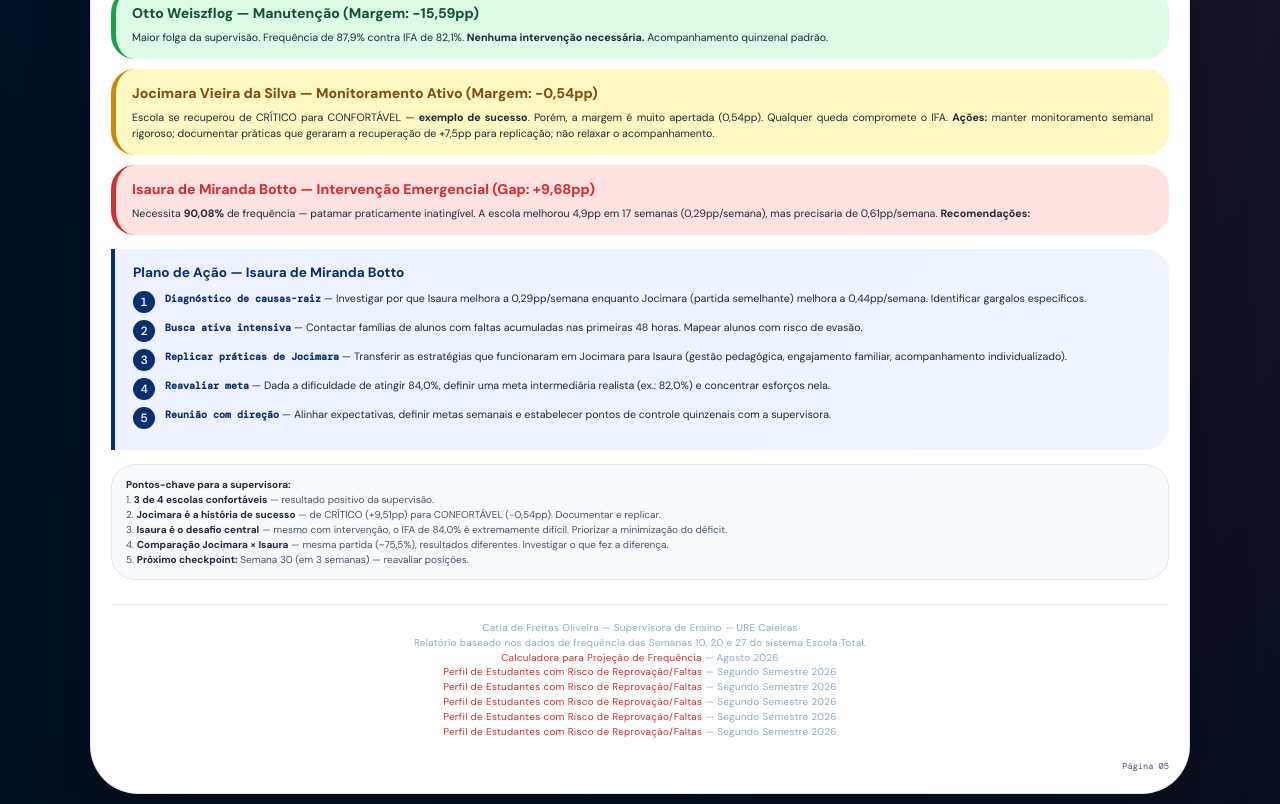
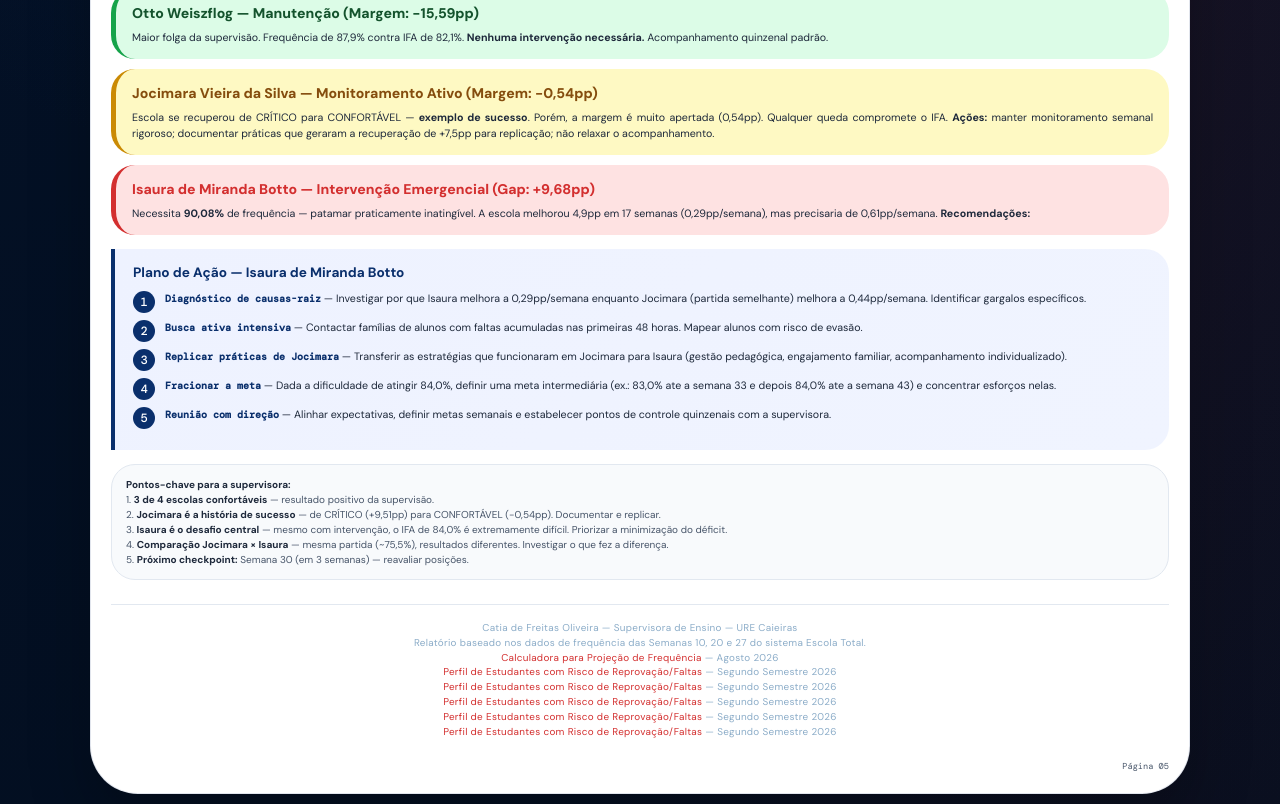
Before and after one commit to PNE-DE-CAI/relatoriodefrequenciacatia2026, a plain HTML site: page index.html in a window 1280 px wide. Shown: the part 3364-4168 px from the top of the page. Drawn offline with nearby package versions, Linux system fonts and the light colour scheme; a web font is replaced by a local one.

Commit message:
Update action plan step 4 to fractional goal

```diff
--- a/index.html
+++ b/index.html
@@ -525,7 +525,7 @@ footer a{color:var(--vermelho);text-decoration:none}
     <div class="step"><div class="step-num">1</div><div class="step-text"><strong>Diagnóstico de causas-raiz</strong> — Investigar por que Isaura melhora a 0,29pp/semana enquanto Jocimara (partida semelhante) melhora a 0,44pp/semana. Identificar gargalos específicos.</div></div>
     <div class="step"><div class="step-num">2</div><div class="step-text"><strong>Busca ativa intensiva</strong> — Contactar famílias de alunos com faltas acumuladas nas primeiras 48 horas. Mapear alunos com risco de evasão.</div></div>
     <div class="step"><div class="step-num">3</div><div class="step-text"><strong>Replicar práticas de Jocimara</strong> — Transferir as estratégias que funcionaram em Jocimara para Isaura (gestão pedagógica, engajamento familiar, acompanhamento individualizado).</div></div>
-    <div class="step"><div class="step-num">4</div><div class="step-text"><strong>Reavaliar meta</strong> — Dada a dificuldade de atingir 84,0%, definir uma meta intermediária realista (ex.: 82,0%) e concentrar esforços nela.</div></div>
+    <div class="step"><div class="step-num">4</div><div class="step-text"><strong>Fracionar a meta</strong> — Dada a dificuldade de atingir 84,0%, definir uma meta intermediária (ex.: 83,0% ate a semana 33 e depois 84,0% ate a semana 43) e concentrar esforços nelas.</div></div>
     <div class="step"><div class="step-num">5</div><div class="step-text"><strong>Reunião com direção</strong> — Alinhar expectativas, definir metas semanais e estabelecer pontos de controle quinzenais com a supervisora.</div></div>
   </div>
 
```
